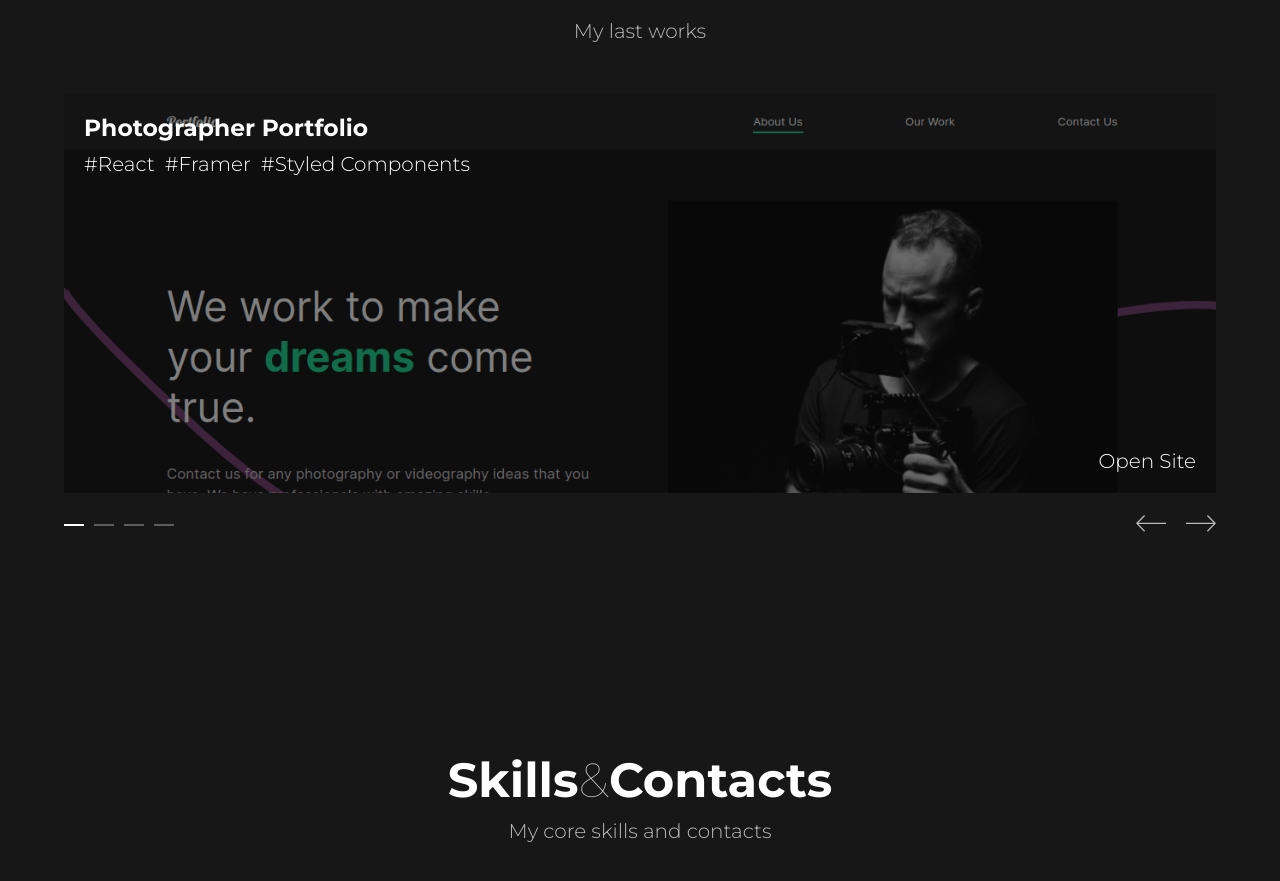
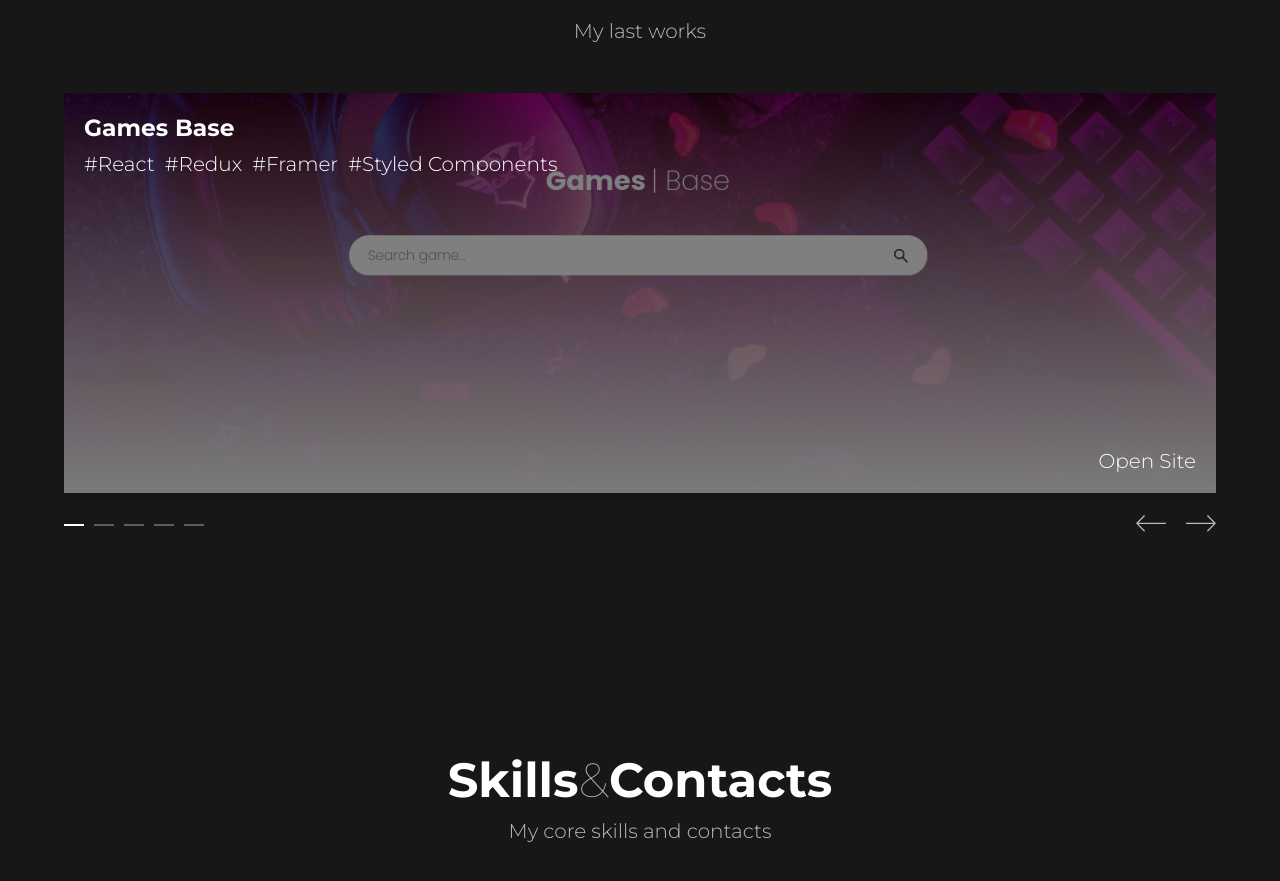
Before and after one commit to webvasenkov/my-portfolio, a React (Create React App) app: page / in a window 1280 px wide. Shown: the part 899-1780 px from the top of the page. Built offline with nearby package versions, Linux system fonts and the light colour scheme.

Commit message:
Add work

```diff
--- a/src/data.js
+++ b/src/data.js
@@ -3,9 +3,17 @@ import photographerPortfolio from './assets/photographer-portfolio.png';
 import musicPlayer from './assets/music-player.png';
 import eCommerce from './assets/e-commerce.png';
 import greatestPizza from './assets/greatest-pizza.png';
+import gamesBase from './assets/games-base.png';
 
 export const data = {
   portfolio: [
+    {
+      id: v4(),
+      name: 'Games Base',
+      img: gamesBase,
+      link: 'https://games-base-webvasenkov.netlify.app',
+      tools: ['React', 'Redux', 'Framer', 'Styled Components'],
+    },
     {
       id: v4(),
       name: 'Photographer Portfolio',
```
Also changed, not shown: src/assets/games-base.png (added).
